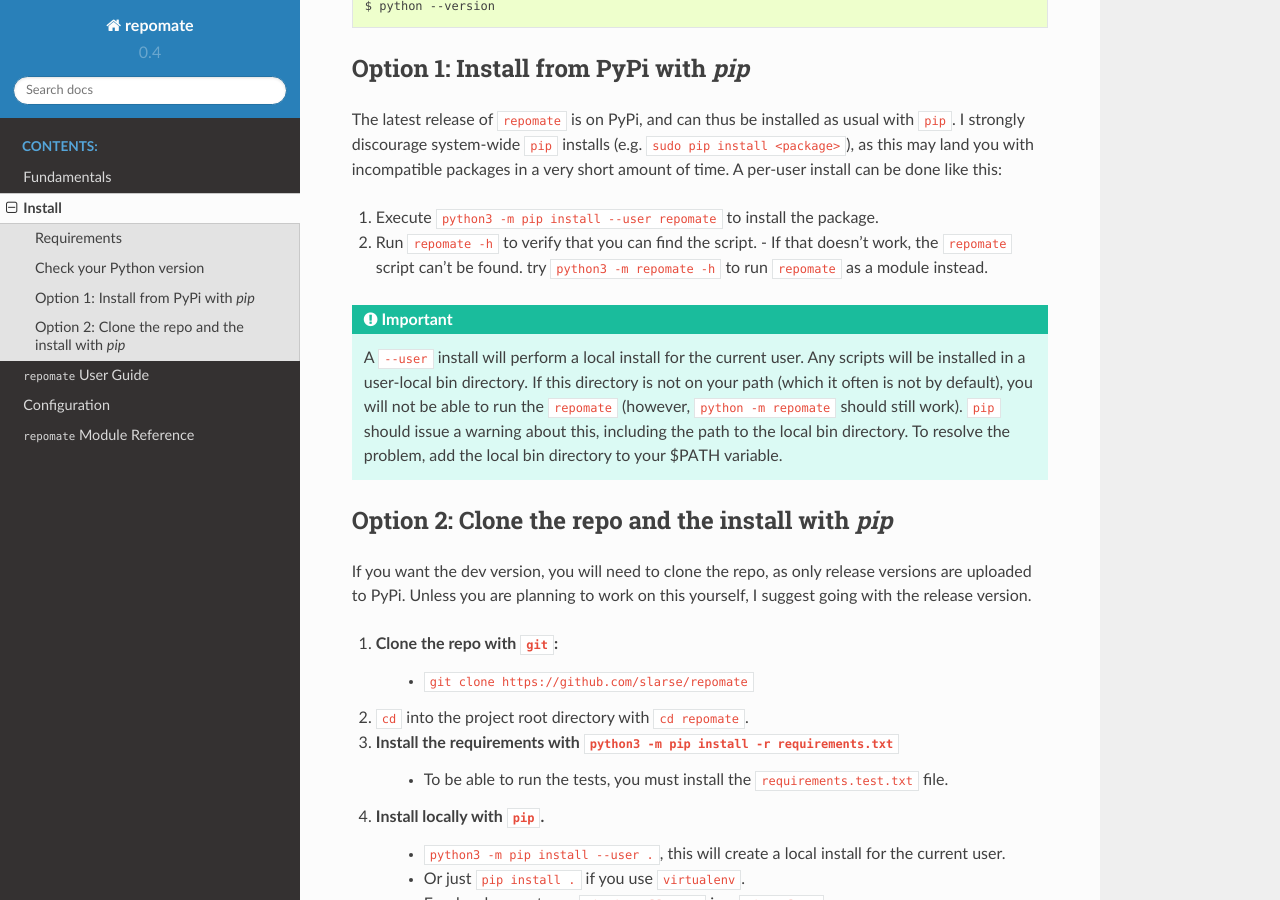
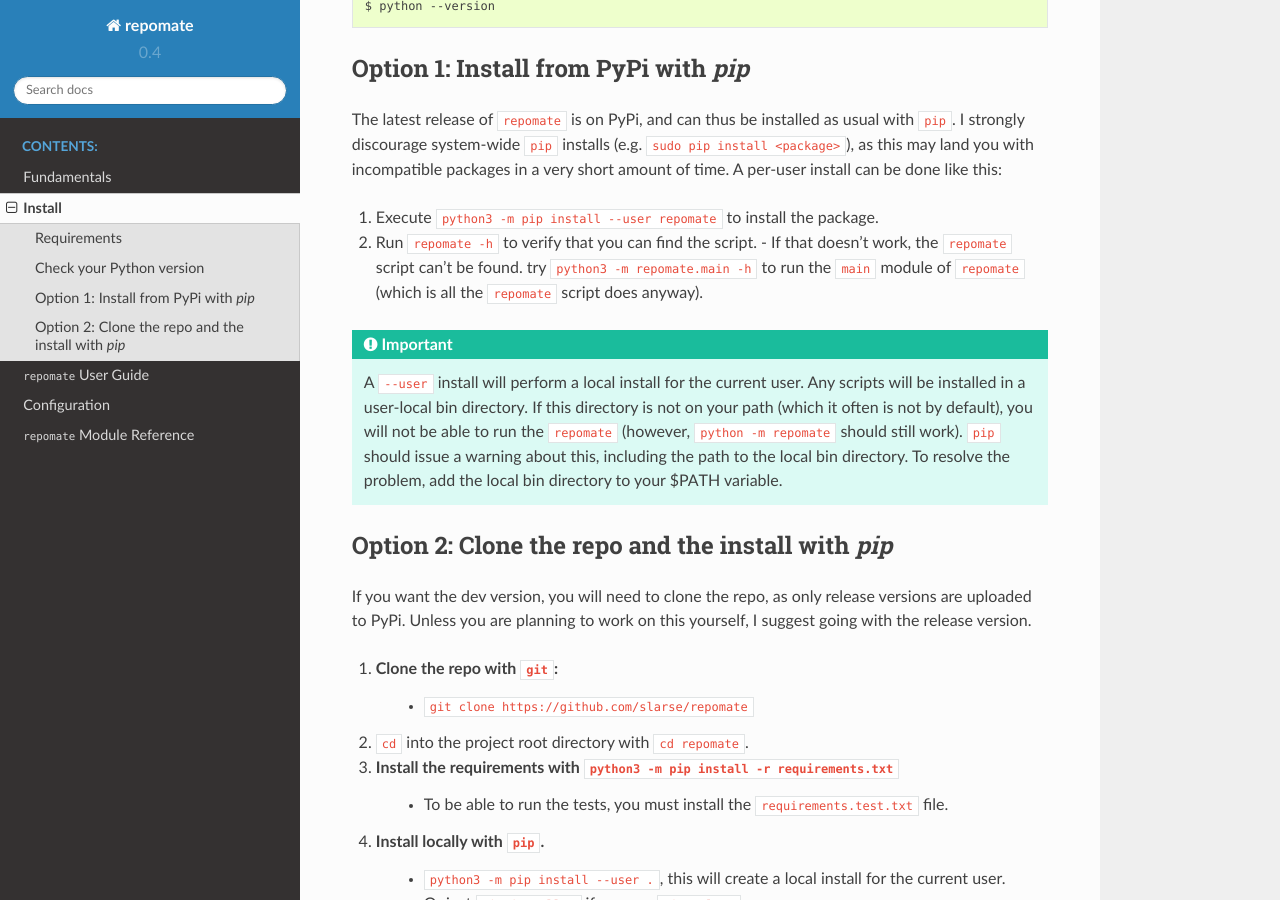
Before and after one commit to repobee/repobee, a Sphinx documentation site: the page built from docs/install.rst, in a window 1280 px wide and 900 px high, scrolled down 566 px. Built offline with Sphinx 7.4.7 and the Read the Docs theme 2.0.0, drawn with Linux system fonts in a browser that asks for light colours.

Commit message:
Fix bug in docs [skip ci]

```diff
--- a/docs/install.rst
+++ b/docs/install.rst
@@ -38,7 +38,8 @@
 1. Execute ``python3 -m pip install --user repomate`` to install the package.
 2. Run ``repomate -h`` to verify that you can find the script.
    - If that doesn't work, the ``repomate`` script can't be found. try
-   ``python3 -m repomate -h`` to run ``repomate`` as a module instead.
+   ``python3 -m repomate.main -h`` to run the ``main`` module of ``repomate``
+   (which is all the ``repomate`` script does anyway).
 
 .. important::
 
```
